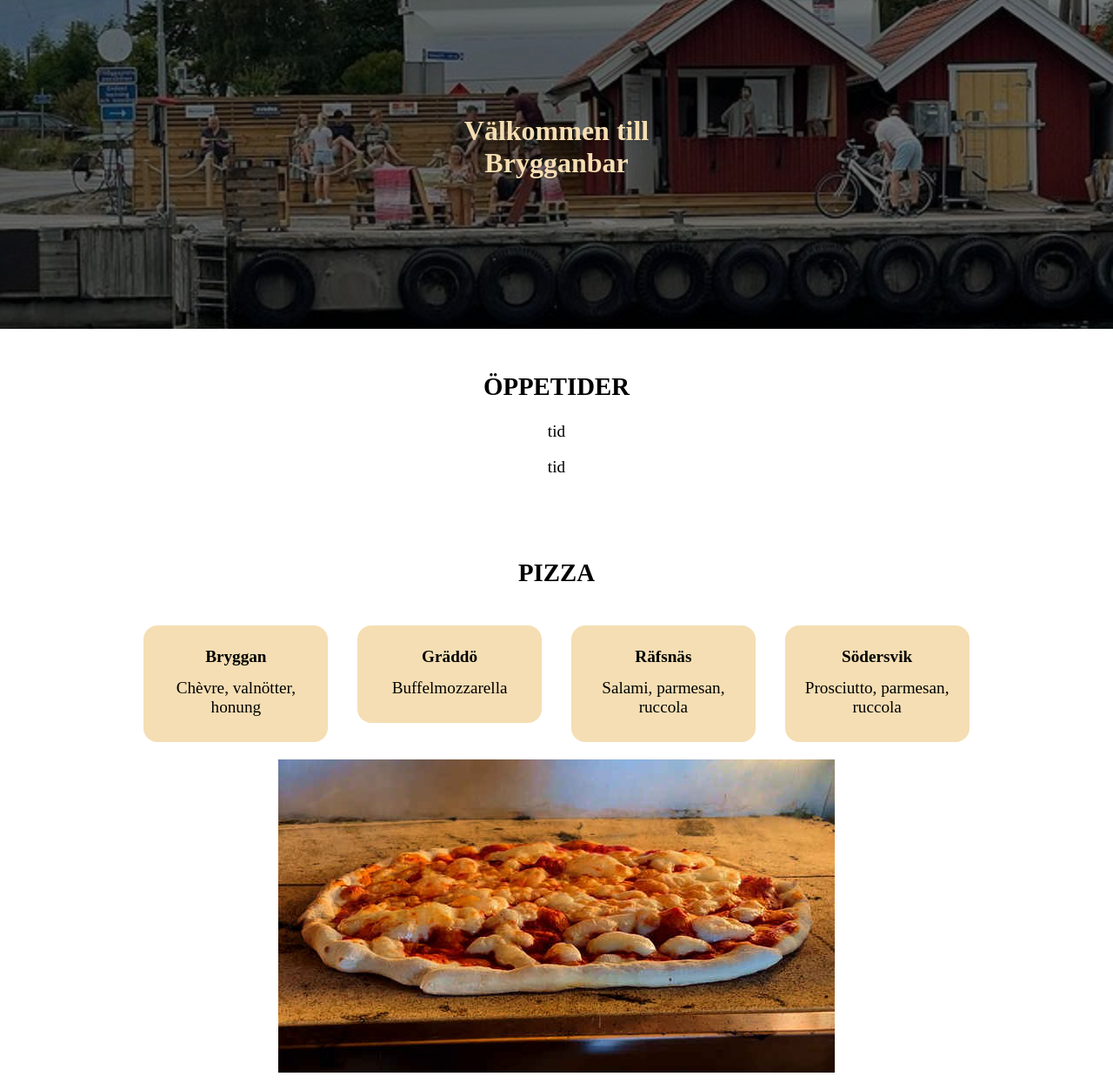
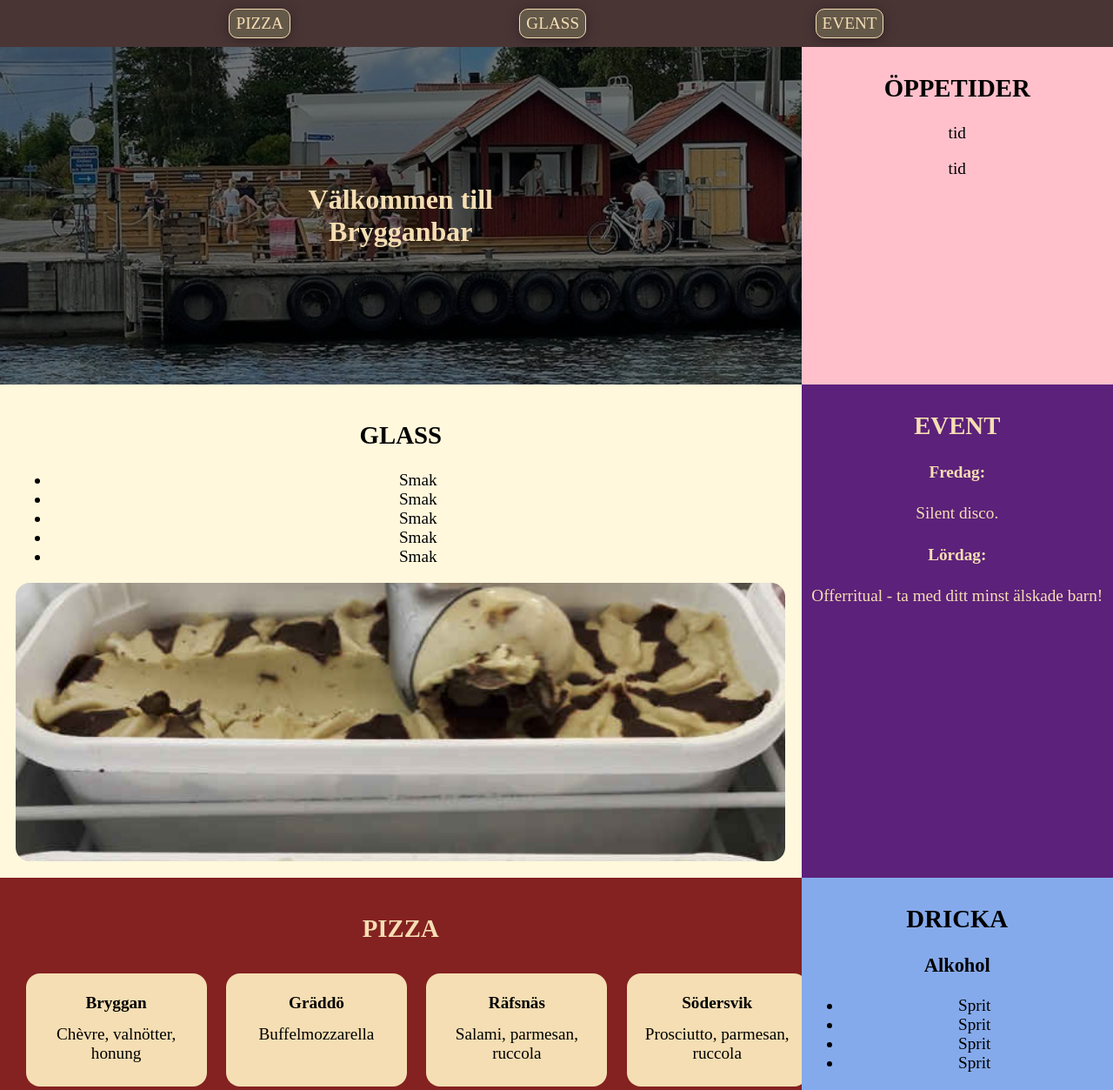
Before and after one commit to Frejbo/Brygganbar-sida, a plain HTML site: page index.html in a window 1280 px wide. Shown: the top 1253 px of the page at 87% size. Drawn offline with Linux system fonts and the light colour scheme.

Commit message:
dekorerat mer

```diff
--- a/index.html
+++ b/index.html
@@ -1,5 +1,5 @@
 <!DOCTYPE html>
-<html lang="en">
+<html lang="sv">
 <head>
     <meta charset="UTF-8">
     <meta http-equiv="X-UA-Compatible" content="IE=edge">
@@ -9,6 +9,15 @@
     <link rel="icon" href="logga.jpg">
 </head>
 <body>
+
+    <div id="topbar">
+        <a href="#pizza">PIZZA</a>
+        <a href="#glass">GLASS</a>
+        <a href="#event">EVENT</a>
+    </div>
+
+    <div id="content">
+
         <section id="welcome">
             <h1>Välkommen till<br>Brygganbar</h1>
         </section>
@@ -41,7 +50,9 @@
 
             </div>
 
+            <div class="image-container">
                 <canvas id="pizzavideo"></canvas>
+            </div>
         </section>
         <section id="dricka">
             <h2>DRICKA</h2>
@@ -75,7 +86,9 @@
                 <li>Smak</li>
                 <li>Smak</li>
             </ul>
+            <div class="image-container">
                 <canvas id="kulglasskopning"></canvas>
+            </div>
             <script src="scrollVideos.js"></script>
         </section>
         <section id="event">
@@ -85,10 +98,13 @@
             <h4>Lördag:</h4>
             <p>Offerritual - ta med ditt minst älskade barn!</p>
         </section>
-    <section id="kontakt">
+
+    </div>
+
+    <div id="kontakt">
         <p>Adress:<br>Räfsnäs brygga, 76015 Gräddö</p>
         <p>Mail:<br>exempel@domän.se</p>
         <p>Telefon (ej bokningar):<br>xxx-xxx-xx-xx</p>
-    </section>
+    </div>
 </body>
 </html>
--- a/scrollVideos.js
+++ b/scrollVideos.js
@@ -1,7 +1,7 @@
 const html = document.documentElement;
 
-const glasscanvas = document.querySelector("#kulglasskopning");
-const pizzacanvas = document.querySelector("#pizzavideo");
+const glassCanvas = document.querySelector("#kulglasskopning");
+const pizzaCanvas = document.querySelector("#pizzavideo");
 
 const glass_frameCount = 92;
 const pizza_frameCount = 94;
@@ -11,17 +11,26 @@ const pizza_img = new Image();
 
 glass_img.src = "Glasskopning/img0001.jpg";
 glass_img.onload = function() {
-    glasscanvas.getContext("2d").drawImage(glass_img, 0, 0);
+    glassCanvas.getContext("2d").drawImage(glass_img, 0, 0);
 }
 pizza_img.src = "pizzavideo/img0001.jpg";
 pizza_img.onload = function() {
-    pizzacanvas.getContext("2d").drawImage(pizza_img, 0, 0);
+    pizzaCanvas.getContext("2d").drawImage(pizza_img, 0, 0);
 }
 
-glasscanvas.width = 640; glasscanvas.height = 360;
-pizzacanvas.width = 640; pizzacanvas.height = 360;
+const original_width = 640;
+const original_height = 360;
 
-const element_names = [[glasscanvas, "Glasskopning/img", glass_frameCount, glass_img, "#kulglasskopning"], [pizzacanvas, "pizzavideo/img", pizza_frameCount, pizza_img, "#pizzavideo"]]
+// pizzaCanvas.width = window.screen.width;
+// pizzaCanvas.height = original_height * (window.screen.width / original_width);
+// glassCanvas.width = window.screen.width;
+// glassCanvas.height = original_height * (window.screen.width / original_width);
+pizzaCanvas.width = original_width;
+pizzaCanvas.height = original_height;
+glassCanvas.width = original_width;
+glassCanvas.height = original_height;
+
+const element_names = [[pizzaCanvas, "pizzavideo/img", pizza_frameCount, pizza_img, "#pizzavideo"], [glassCanvas, "Glasskopning/img", glass_frameCount, glass_img, "#kulglasskopning"]]
 
 
 
@@ -39,11 +48,11 @@ function updateImage(index, img, canvas, path) {
 }
 
 function update_canvas(canvas, path, frameCount, img, elementname) {
-
-    var scrollTop = -document.querySelector(elementname).getBoundingClientRect().bottom + (window.innerHeight)//+250)
-    var maxScroll = (window.innerHeight - document.querySelector(elementname).clientHeight) * .8 // the length of which it should scroll within.
+    // parentElement är en image-container som justerar lite cropping i vissa aspect ratios. Gör beräkningarna utifrån den istället för canvas, då hela canvas height kanske inte syns.
+    var scrollTop = -document.querySelector(elementname).parentElement.getBoundingClientRect().bottom + (window.innerHeight)//+250)
+    var maxScroll = (window.innerHeight - document.querySelector(elementname).parentElement.clientHeight) * .8 // the length of which it should scroll within.
     var scrollFraction = (scrollTop / maxScroll)
-    console.log("top", scrollTop, "max", maxScroll, "frac", scrollFraction)
+    // console.log("top", scrollTop, "max", maxScroll, "frac", scrollFraction)
     var frameIndex = Math.min(frameCount - 1, Math.floor(scrollFraction * frameCount))
     if (frameIndex >= 0) {
         requestAnimationFrame( () => updateImage(frameIndex + 1, img, canvas, path))
--- a/style.css
+++ b/style.css
@@ -1,6 +1,11 @@
+html {
+    scroll-behavior: smooth;
+}
 body {
     margin: 0;
     font-size: larger;
+}
+#content {
     display: grid;
     grid-template-areas:
     'welcome'
@@ -9,6 +14,38 @@ body {
     'dricka'
     'glass'
     'event';
+}
+@media (min-width: 1000px) {
+    #content {
+        grid-template-columns: 1fr 1fr;
+        grid-template-areas:
+        'welcome tider'
+        'glass event'
+        'pizza dricka';
+    }
+}
+
+#topbar {
+    width: 100%;
+    text-align: center;
+    display: flex;
+    justify-content: space-evenly;
+    /* position: absolute; */
+    background-color: #4A3535;
+    padding-top: 10px;
+    padding-bottom: 10px;
+}
+#topbar a {
+    background-color: rgba(107, 97, 78, 0.8);
+    /* margin: 5px; */
+    padding: 7px;
+    padding-top: 5px;
+    padding-bottom: 5px;
+    color: wheat;
+    border-radius: 10px;
+    border: 1px solid wheat;
+    text-decoration: none;
+    box-shadow: 0px 2px 15px rgba(0, 0, 0, 0.363);
 }
 
 
@@ -39,32 +76,37 @@ section {
 } */
 #welcome h1 {
     text-align: center;
-    padding-bottom: 15vh;
-    padding-top: 10vh;
+    padding-bottom: 7rem;
+    padding-top: 7rem;
     font-size: xx-large;
 }
 
 #tider {
     grid-area: tider;
+    background-color: pink;
 }
 
-
+#pizza {
+    background-color: rgb(132, 33, 33);
+    color: wheat;
+}
 #pizzasorter {
+    color: black;
     grid-area: pizza;
     display: grid;
     grid-template-columns: 1fr 1fr 1fr 1fr;
     justify-items: center;
-    padding: 10px;
-    padding-left: 10%;
-    padding-right: 10%;
+    /* padding: 1rem; */
+    padding-bottom: 1rem;
+    /* padding-left: 10%; */
+    /* padding-right: 10%; */
 }
 .pizzasort {
     border-radius: 1rem;
     background-color: wheat;
-    padding: 10px;
-    margin: 10px;
+    padding: .5rem;
+    margin: .7rem;
     width: 12rem;
-    height: fit-content;
 }
 @media (max-width: 1200px) {
     #pizzasorter {
@@ -90,19 +132,35 @@ section {
     line-height: 0;
 }
 
-#pizzavideo {
-    position: relative;
-    top: 0;
-    left: 0;
+
+.image-container {
+    height: 40vh;
+
+    /* center the image (crop instead of stretch) */
+    display: flex;
+    align-items: center;
+    overflow: hidden;
+    border-radius: 1rem;
 }
-
+.image-container canvas {
+    border-radius: 1rem;
+    width: 100%;
+}
 
 #dricka {
     grid-area: dricka;
+    background-color: rgb(133, 170, 235);
 }
 #glass {
     grid-area: glass;
+    background-color: cornsilk;
 }
 #event {
     grid-area: event;
+    background-color: rgb(92, 33, 122);
+    color: wheat;
 }
+#kontakt {
+    background-color: #4A3535;
+    color: wheat;
+}
```
Lines whose indentation alone changed are shown as unchanged.
